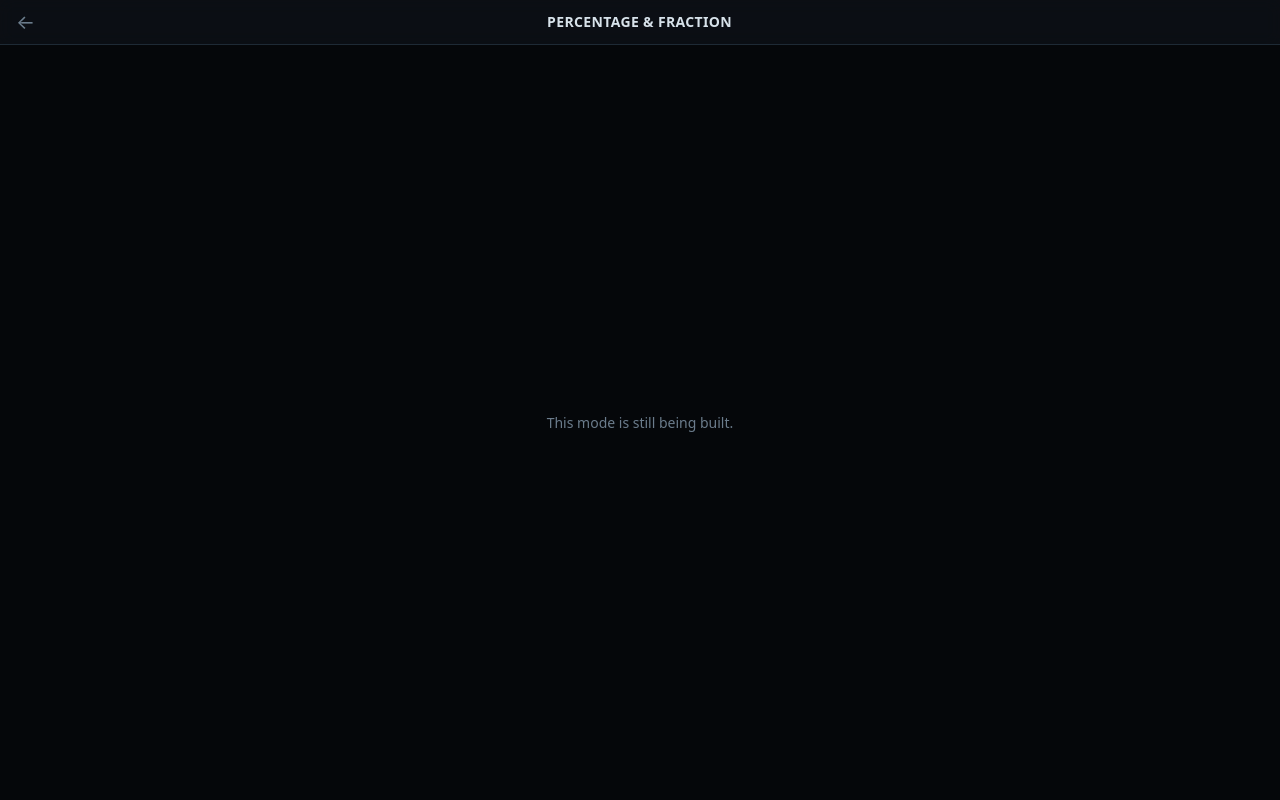
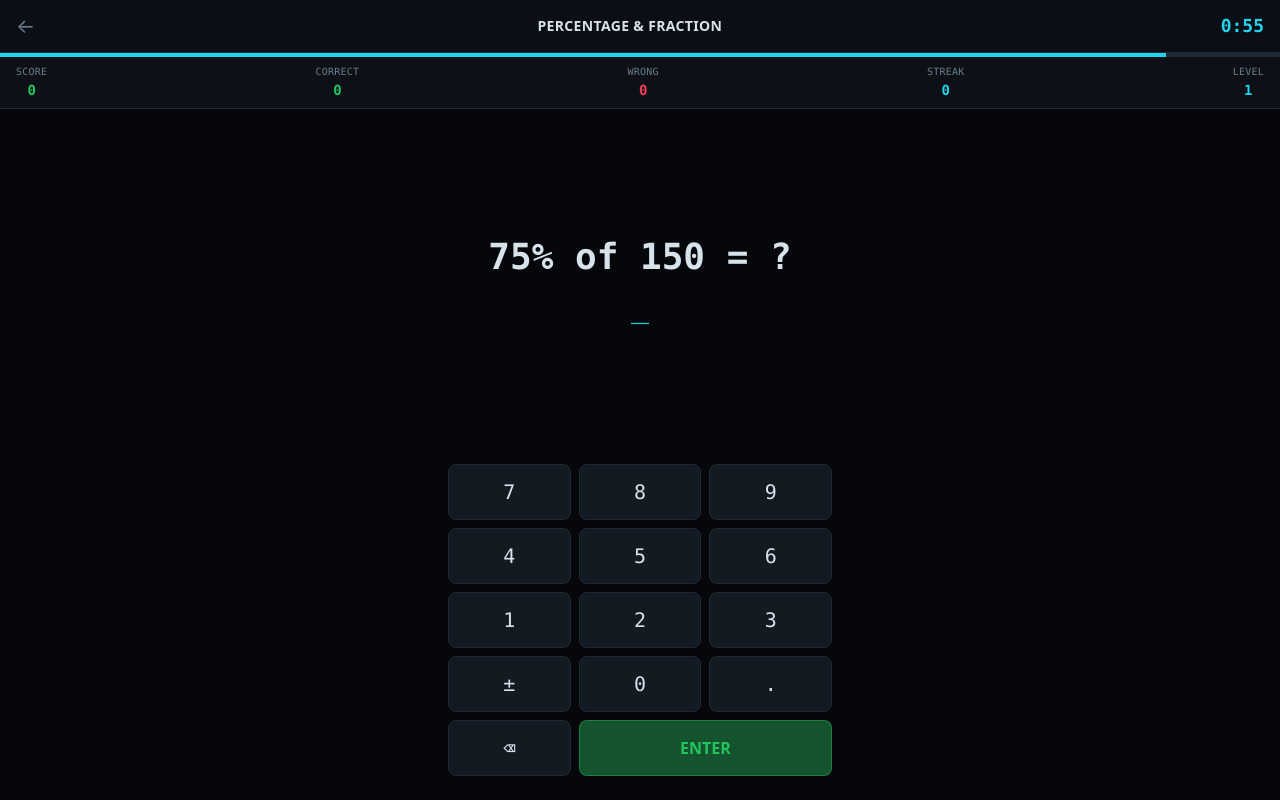
Before and after one commit to aamogh16/quantDrill, a React (Vite) app: page /#/play/percent in a window 1280 px wide. Built offline with nearby package versions, Linux system fonts and the light colour scheme.

Commit message:
Add Percentage & Fraction Estimation drill mode
Percent-of, fraction-to-decimal conversion, and chained percent-change
problems (e.g. up 12% then down 8% -> net change).

```diff
--- a/src/App.tsx
+++ b/src/App.tsx
@@ -3,6 +3,7 @@ import { Home } from './screens/Home'
 import { ComingSoon } from './screens/ComingSoon'
 import { ArithmeticPlay } from './modes/arithmetic/ArithmeticPlay'
 import { OptiverPlay } from './modes/optiver80/OptiverPlay'
+import { PercentPlay } from './modes/percent/PercentPlay'
 
 function App() {
   return (
@@ -12,7 +13,7 @@ function App() {
       <Route path="/settings" element={<ComingSoon title="Settings" />} />
       <Route path="/play/arithmetic" element={<ArithmeticPlay />} />
       <Route path="/play/optiver80" element={<OptiverPlay />} />
-      <Route path="/play/percent" element={<ComingSoon title="Percentage & Fraction" />} />
+      <Route path="/play/percent" element={<PercentPlay />} />
       <Route path="/play/multiplication" element={<ComingSoon title="Mental Multiplication" />} />
       <Route path="/play/fermi" element={<ComingSoon title="Fermi Estimation" />} />
       <Route path="/play/sequence" element={<ComingSoon title="Sequence & Pattern" />} />
--- /dev/null
+++ b/src/modes/percent/PercentPlay.tsx
@@ -0,0 +1,35 @@
+import { useCallback } from 'react'
+import { DrillLayout } from '../../components/DrillLayout'
+import { useTimedDrill } from '../../lib/useTimedDrill'
+import { getSettings } from '../../lib/storage'
+import { generatePercent } from './generate'
+
+export function PercentPlay() {
+  const settings = getSettings()
+  const generate = useCallback((level: number) => generatePercent(settings.percent, level), [settings])
+
+  const drill = useTimedDrill({
+    mode: 'percent',
+    roundSeconds: settings.percent.roundSeconds,
+    initialLevel: settings.difficultyLevels.percent,
+    generate,
+  })
+
+  return (
+    <DrillLayout
+      title="Percentage & Fraction"
+      drill={drill}
+      allowDecimal
+      allowNegative
+      renderPrompt={(prompt) => (
+        <div
+          className={`font-nums font-semibold text-center text-term-text px-2 ${
+            prompt.length > 24 ? 'text-xl leading-snug' : 'text-4xl'
+          }`}
+        >
+          {prompt}
+        </div>
+      )}
+    />
+  )
+}
--- /dev/null
+++ b/src/modes/percent/generate.ts
@@ -0,0 +1,69 @@
+import { randInt, choice } from '../../lib/random'
+import type { PercentSettings } from '../../types'
+import type { DrillQuestion } from '../../lib/useTimedDrill'
+
+const NICE_PERCENTS = [5, 10, 15, 20, 25, 30, 40, 50, 60, 75, 80, 90]
+const NICE_BASES = [10, 20, 40, 50, 80, 100, 150, 200, 250, 400, 500, 800, 1000]
+const FRACTIONS: [number, number][] = [
+  [1, 2], [1, 3], [2, 3], [1, 4], [3, 4], [1, 5], [2, 5], [3, 5], [4, 5],
+  [1, 8], [3, 8], [5, 8], [7, 8], [1, 6], [5, 6], [1, 10], [3, 10], [7, 10],
+]
+
+function percentOf(level: number): DrillQuestion {
+  let pct: number
+  let base: number
+  if (level <= 3) {
+    pct = choice(NICE_PERCENTS)
+    base = choice(NICE_BASES)
+  } else if (level <= 7) {
+    pct = randInt(1, 99)
+    base = randInt(10, 1000)
+  } else {
+    pct = Math.round((randInt(1, 995) / 10) * 10) / 10
+    base = randInt(50, 5000)
+  }
+  const answer = Math.round(base * (pct / 100) * 100) / 100
+  return {
+    prompt: `${pct}% of ${base} = ?`,
+    answers: [answer],
+    tolerance: Math.max(0.5, Math.abs(answer) * 0.01),
+  }
+}
+
+function fractionToDecimal(): DrillQuestion {
+  const [n, d] = choice(FRACTIONS)
+  return {
+    prompt: `${n}/${d} as a decimal = ?`,
+    answers: [Math.round((n / d) * 1000) / 1000],
+    tolerance: 0.01,
+  }
+}
+
+function percentChange(level: number): DrillQuestion {
+  const steps = level >= 8 ? 3 : 2
+  const changes: number[] = []
+  for (let i = 0; i < steps; i++) {
+    const magnitude = level <= 3 ? choice([5, 10, 15, 20, 25]) : randInt(3, 45)
+    const sign = Math.random() < 0.5 ? 1 : -1
+    changes.push(sign * magnitude)
+  }
+  let multiplier = 1
+  for (const c of changes) multiplier *= 1 + c / 100
+  const netPercent = Math.round((multiplier - 1) * 1000) / 10
+
+  const desc = changes
+    .map((c) => (c >= 0 ? `up ${c}%` : `down ${Math.abs(c)}%`))
+    .join(', then ')
+  return {
+    prompt: `Stock goes ${desc}. Net % change?`,
+    answers: [netPercent],
+    tolerance: 0.3,
+  }
+}
+
+export function generatePercent(settings: PercentSettings, level: number): DrillQuestion {
+  const roll = Math.random()
+  if (settings.includeChained && roll < 0.35) return percentChange(level)
+  if (settings.includeFractions && roll < 0.6) return fractionToDecimal()
+  return percentOf(level)
+}
```
